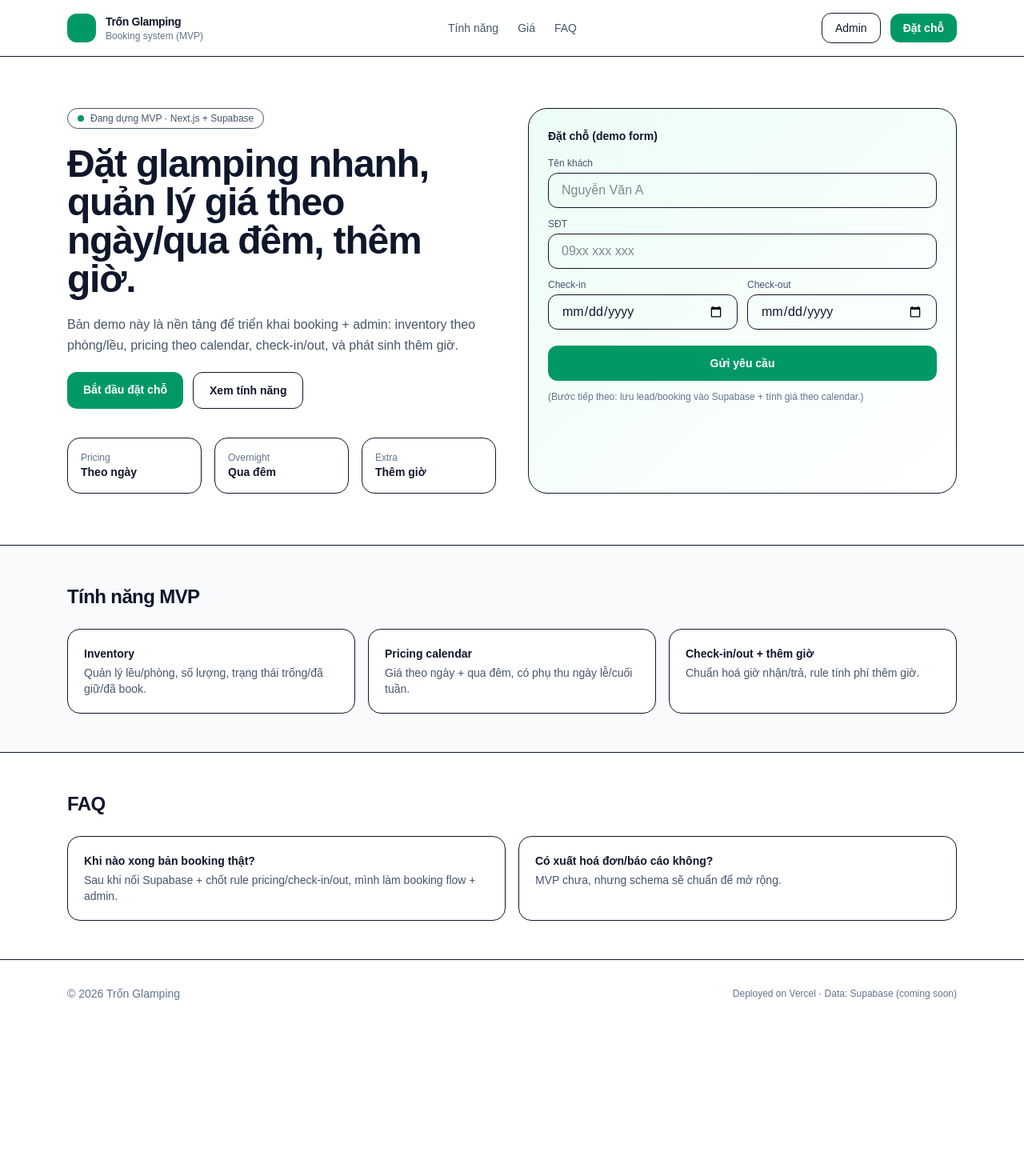
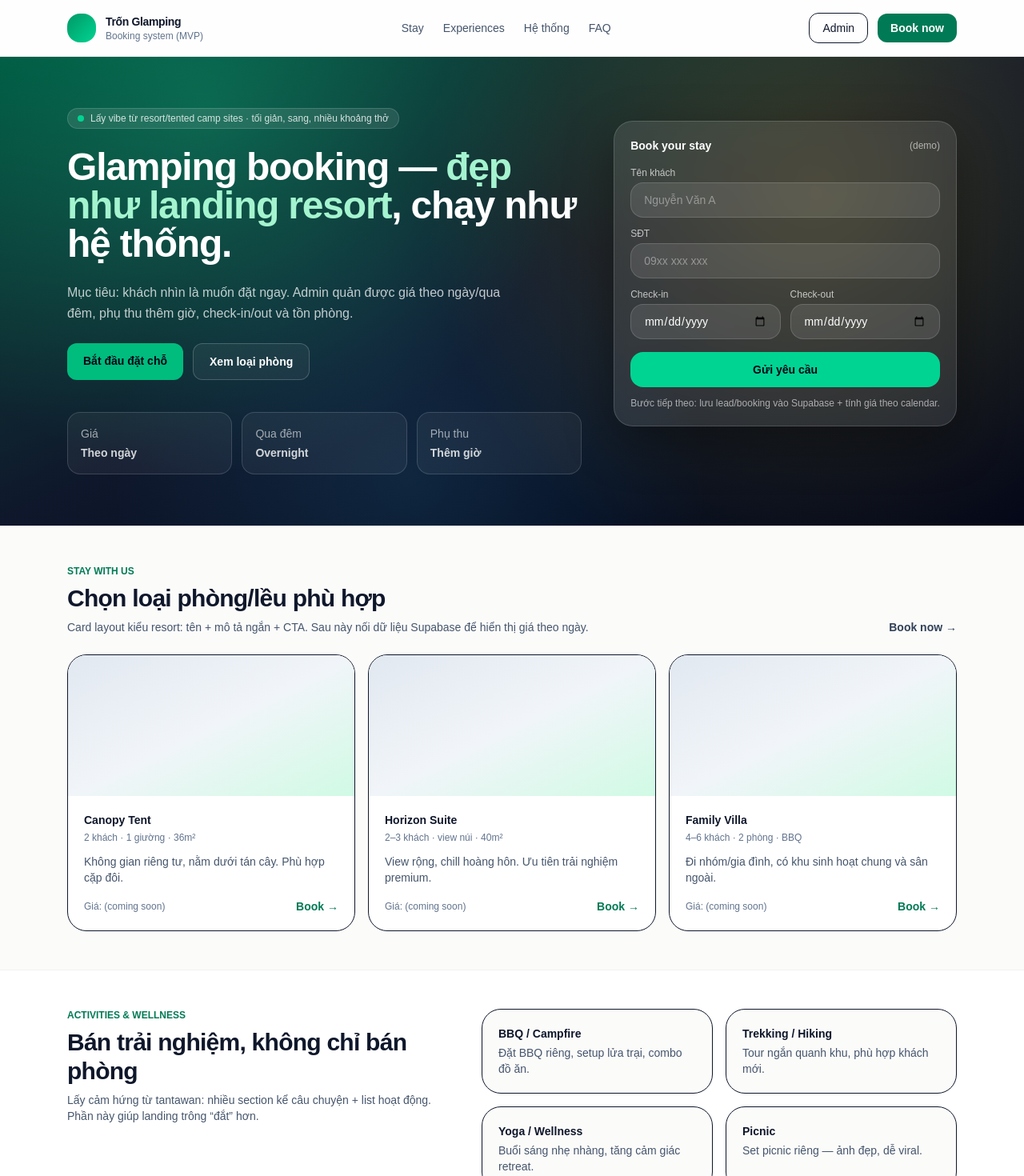
Before and after one commit to duongdo-openclaw/tron-glamping, a Next.js app: page / in a window 1280 px wide. Shown: the top 1470 px of the page at 80% size. Before the commit the page ends 1284 px from the top, so only its background shows below. Built offline with nearby package versions, Linux system fonts and the light colour scheme.

Commit message:
Improve landing UI inspired by resort/tented camp sites

```diff
--- a/src/app/page.tsx
+++ b/src/app/page.tsx
@@ -1,137 +1,302 @@
+const features = [
+  {
+    title: "Pricing theo calendar",
+    desc: "Giá theo ngày/qua đêm, cuối tuần/ngày lễ, phụ thu thêm giờ rõ ràng.",
+  },
+  {
+    title: "Inventory theo khu/lều",
+    desc: "Quản lý số lượng, trạng thái trống/giữ chỗ/đã book theo từng loại phòng.",
+  },
+  {
+    title: "Check-in/out chuẩn hóa",
+    desc: "Rule giờ nhận/trả, tính phí thêm giờ tự động theo cấu hình.",
+  },
+];
+
+const stays = [
+  {
+    title: "Canopy Tent",
+    meta: "2 khách · 1 giường · 36m²",
+    desc: "Không gian riêng tư, nằm dưới tán cây. Phù hợp cặp đôi.",
+  },
+  {
+    title: "Horizon Suite",
+    meta: "2–3 khách · view núi · 40m²",
+    desc: "View rộng, chill hoàng hôn. Ưu tiên trải nghiệm premium.",
+  },
+  {
+    title: "Family Villa",
+    meta: "4–6 khách · 2 phòng · BBQ",
+    desc: "Đi nhóm/gia đình, có khu sinh hoạt chung và sân ngoài.",
+  },
+];
+
 export default function Home() {
   return (
-    <div className="min-h-screen bg-white text-slate-900">
-      <header className="sticky top-0 z-10 border-b bg-white/80 backdrop-blur">
+    <div className="min-h-screen bg-[#fbfbfa] text-slate-900">
+      {/* Top bar */}
+      <header className="sticky top-0 z-20 border-b border-black/5 bg-white/70 backdrop-blur">
         <div className="mx-auto flex max-w-6xl items-center justify-between px-5 py-4">
           <div className="flex items-center gap-3">
-            <div className="h-9 w-9 rounded-xl bg-emerald-600" />
+            <div className="h-9 w-9 rounded-2xl bg-gradient-to-br from-emerald-600 to-emerald-400" />
             <div className="leading-tight">
               <div className="text-sm font-semibold tracking-tight">Trốn Glamping</div>
               <div className="text-xs text-slate-500">Booking system (MVP)</div>
             </div>
           </div>
+
           <nav className="hidden items-center gap-6 text-sm text-slate-600 md:flex">
-            <a className="hover:text-slate-900" href="#features">Tính năng</a>
-            <a className="hover:text-slate-900" href="#pricing">Giá</a>
-            <a className="hover:text-slate-900" href="#faq">FAQ</a>
+            <a className="hover:text-slate-900" href="#stay">
+              Stay
+            </a>
+            <a className="hover:text-slate-900" href="#experiences">
+              Experiences
+            </a>
+            <a className="hover:text-slate-900" href="#features">
+              Hệ thống
+            </a>
+            <a className="hover:text-slate-900" href="#faq">
+              FAQ
+            </a>
           </nav>
+
           <div className="flex items-center gap-3">
             <a className="rounded-xl border px-4 py-2 text-sm font-medium hover:bg-slate-50" href="#admin">
               Admin
             </a>
             <a
-              className="rounded-xl bg-emerald-600 px-4 py-2 text-sm font-semibold text-white hover:bg-emerald-700"
+              className="rounded-xl bg-emerald-700 px-4 py-2 text-sm font-semibold text-white hover:bg-emerald-800"
               href="#book"
             >
-              Đặt chỗ
+              Book now
             </a>
           </div>
         </div>
       </header>
 
       <main>
-        <section className="mx-auto grid max-w-6xl gap-10 px-5 py-12 md:grid-cols-2 md:py-16">
-          <div className="space-y-5">
-            <div className="inline-flex items-center gap-2 rounded-full border px-3 py-1 text-xs text-slate-600">
-              <span className="h-2 w-2 rounded-full bg-emerald-600" />
-              Đang dựng MVP · Next.js + Supabase
+        {/* HERO — inspired by luxury camp sites: big visual + short copy + booking box */}
+        <section className="relative overflow-hidden">
+          <div className="absolute inset-0">
+            <div className="h-full w-full bg-gradient-to-br from-emerald-900 via-slate-900 to-slate-950" />
+            <div className="absolute inset-0 bg-[radial-gradient(circle_at_20%_10%,rgba(16,185,129,.35),transparent_40%),radial-gradient(circle_at_80%_30%,rgba(250,204,21,.18),transparent_45%),radial-gradient(circle_at_40%_90%,rgba(56,189,248,.12),transparent_40%)]" />
+          </div>
+
+          <div className="relative mx-auto grid max-w-6xl gap-10 px-5 py-12 md:grid-cols-[1.2fr_.8fr] md:py-16">
+            <div className="space-y-6 text-white">
+              <div className="inline-flex items-center gap-2 rounded-full border border-white/15 bg-white/10 px-3 py-1 text-xs text-white/80">
+                <span className="h-2 w-2 rounded-full bg-emerald-400" />
+                Lấy vibe từ resort/tented camp sites · tối giản, sang, nhiều khoảng thở
               </div>
               <h1 className="text-4xl font-semibold tracking-tight md:text-5xl">
-              Đặt glamping nhanh, quản lý giá theo ngày/qua đêm, thêm giờ.
+                Glamping booking —
+                <span className="text-emerald-200"> đẹp như landing resort</span>, chạy như hệ thống.
               </h1>
-            <p className="text-base leading-relaxed text-slate-600">
-              Bản demo này là nền tảng để triển khai booking + admin: inventory theo phòng/lều, pricing theo calendar,
-              check-in/out, và phát sinh thêm giờ.
+              <p className="max-w-xl text-base leading-relaxed text-white/75">
+                Mục tiêu: khách nhìn là muốn đặt ngay. Admin quản được giá theo ngày/qua đêm, phụ thu thêm giờ,
+                check-in/out và tồn phòng.
               </p>
+
               <div className="flex flex-wrap gap-3">
                 <a
-                className="rounded-xl bg-emerald-600 px-5 py-3 text-sm font-semibold text-white hover:bg-emerald-700"
+                  className="rounded-xl bg-emerald-500 px-5 py-3 text-sm font-semibold text-slate-950 hover:bg-emerald-400"
                   href="#book"
                 >
                   Bắt đầu đặt chỗ
                 </a>
-              <a className="rounded-xl border px-5 py-3 text-sm font-semibold hover:bg-slate-50" href="#features">
-                Xem tính năng
+                <a
+                  className="rounded-xl border border-white/20 bg-white/5 px-5 py-3 text-sm font-semibold text-white hover:bg-white/10"
+                  href="#stay"
+                >
+                  Xem loại phòng
                 </a>
               </div>
-            <div className="grid grid-cols-3 gap-4 pt-4 text-sm">
-              <div className="rounded-2xl border p-4">
-                <div className="text-xs text-slate-500">Pricing</div>
-                <div className="font-semibold">Theo ngày</div>
+
+              <div className="grid grid-cols-3 gap-3 pt-4 text-xs text-white/80 sm:text-sm">
+                <div className="rounded-2xl border border-white/15 bg-white/5 p-4">
+                  <div className="text-white/60">Giá</div>
+                  <div className="mt-1 font-semibold">Theo ngày</div>
                 </div>
-              <div className="rounded-2xl border p-4">
-                <div className="text-xs text-slate-500">Overnight</div>
-                <div className="font-semibold">Qua đêm</div>
+                <div className="rounded-2xl border border-white/15 bg-white/5 p-4">
+                  <div className="text-white/60">Qua đêm</div>
+                  <div className="mt-1 font-semibold">Overnight</div>
                 </div>
-              <div className="rounded-2xl border p-4">
-                <div className="text-xs text-slate-500">Extra</div>
-                <div className="font-semibold">Thêm giờ</div>
+                <div className="rounded-2xl border border-white/15 bg-white/5 p-4">
+                  <div className="text-white/60">Phụ thu</div>
+                  <div className="mt-1 font-semibold">Thêm giờ</div>
                 </div>
               </div>
             </div>
 
-          <div className="rounded-3xl border bg-gradient-to-br from-emerald-50 to-white p-6">
-            <div id="book" className="space-y-4">
-              <div className="text-sm font-semibold">Đặt chỗ (demo form)</div>
-              <div className="grid gap-3">
+            {/* Booking box */}
+            <div className="md:pt-4">
+              <div className="rounded-3xl border border-white/15 bg-white/10 p-5 text-white shadow-[0_20px_60px_rgba(0,0,0,.35)] backdrop-blur">
+                <div className="flex items-center justify-between">
+                  <div className="text-sm font-semibold">Book your stay</div>
+                  <div className="text-xs text-white/60">(demo)</div>
+                </div>
+
+                <div id="book" className="mt-4 grid gap-3">
                   <label className="grid gap-1">
-                  <span className="text-xs text-slate-600">Tên khách</span>
-                  <input className="h-11 rounded-xl border px-4" placeholder="Nguyễn Văn A" />
+                    <span className="text-xs text-white/70">Tên khách</span>
+                    <input
+                      className="h-11 rounded-2xl border border-white/15 bg-white/10 px-4 text-sm text-white placeholder:text-white/40 outline-none focus:border-emerald-300/60"
+                      placeholder="Nguyễn Văn A"
+                    />
+                  </label>
+
+                  <label className="grid gap-1">
+                    <span className="text-xs text-white/70">SĐT</span>
+                    <input
+                      className="h-11 rounded-2xl border border-white/15 bg-white/10 px-4 text-sm text-white placeholder:text-white/40 outline-none focus:border-emerald-300/60"
+                      placeholder="09xx xxx xxx"
+                    />
+                  </label>
+
+                  <div className="grid grid-cols-2 gap-3">
+                    <label className="grid gap-1">
+                      <span className="text-xs text-white/70">Check-in</span>
+                      <input
+                        className="h-11 rounded-2xl border border-white/15 bg-white/10 px-4 text-sm text-white outline-none focus:border-emerald-300/60"
+                        type="date"
+                      />
                     </label>
                     <label className="grid gap-1">
-                  <span className="text-xs text-slate-600">SĐT</span>
-                  <input className="h-11 rounded-xl border px-4" placeholder="09xx xxx xxx" />
-                </label>
-                <div className="grid grid-cols-2 gap-3">
-                  <label className="grid gap-1">
-                    <span className="text-xs text-slate-600">Check-in</span>
-                    <input className="h-11 rounded-xl border px-4" type="date" />
-                  </label>
-                  <label className="grid gap-1">
-                    <span className="text-xs text-slate-600">Check-out</span>
-                    <input className="h-11 rounded-xl border px-4" type="date" />
+                      <span className="text-xs text-white/70">Check-out</span>
+                      <input
+                        className="h-11 rounded-2xl border border-white/15 bg-white/10 px-4 text-sm text-white outline-none focus:border-emerald-300/60"
+                        type="date"
+                      />
                     </label>
                   </div>
-                <button className="mt-2 h-11 rounded-xl bg-emerald-600 text-sm font-semibold text-white hover:bg-emerald-700">
+
+                  <button className="mt-1 h-11 rounded-2xl bg-emerald-400 text-sm font-semibold text-slate-950 hover:bg-emerald-300">
                     Gửi yêu cầu
                   </button>
-                <div className="text-xs text-slate-500">
-                  (Bước tiếp theo: lưu lead/booking vào Supabase + tính giá theo calendar.)
+
+                  <div className="text-xs text-white/60">
+                    Bước tiếp theo: lưu lead/booking vào Supabase + tính giá theo calendar.
+                  </div>
                 </div>
               </div>
             </div>
           </div>
         </section>
 
-        <section id="features" className="border-t bg-slate-50">
+        {/* STAY */}
+        <section id="stay" className="border-t border-black/5">
           <div className="mx-auto max-w-6xl px-5 py-12">
-            <h2 className="text-2xl font-semibold tracking-tight">Tính năng MVP</h2>
+            <div className="flex items-end justify-between gap-6">
+              <div>
+                <div className="text-xs font-semibold text-emerald-700">STAY WITH US</div>
+                <h2 className="mt-2 text-2xl font-semibold tracking-tight md:text-3xl">
+                  Chọn loại phòng/lều phù hợp
+                </h2>
+                <p className="mt-2 max-w-2xl text-sm text-slate-600">
+                  Card layout kiểu resort: tên + mô tả ngắn + CTA. Sau này nối dữ liệu Supabase để hiển thị giá theo
+                  ngày.
+                </p>
+              </div>
+              <a className="hidden text-sm font-semibold text-slate-700 hover:text-slate-900 md:block" href="#book">
+                Book now →
+              </a>
+            </div>
+
             <div className="mt-6 grid gap-4 md:grid-cols-3">
+              {stays.map((x) => (
+                <div key={x.title} className="group overflow-hidden rounded-3xl border bg-white">
+                  <div className="relative h-44 bg-gradient-to-br from-slate-200 via-slate-100 to-emerald-100">
+                    <div className="absolute inset-0 opacity-0 transition-opacity duration-300 group-hover:opacity-100">
+                      <div className="h-full w-full bg-[radial-gradient(circle_at_30%_20%,rgba(16,185,129,.25),transparent_45%),radial-gradient(circle_at_70%_70%,rgba(15,23,42,.15),transparent_50%)]" />
+                    </div>
+                  </div>
+                  <div className="p-5">
+                    <div className="text-sm font-semibold">{x.title}</div>
+                    <div className="mt-1 text-xs text-slate-500">{x.meta}</div>
+                    <div className="mt-3 text-sm text-slate-600">{x.desc}</div>
+                    <div className="mt-4 flex items-center justify-between">
+                      <span className="text-xs text-slate-500">Giá: (coming soon)</span>
+                      <a className="text-sm font-semibold text-emerald-700 hover:text-emerald-800" href="#book">
+                        Book →
+                      </a>
+                    </div>
+                  </div>
+                </div>
+              ))}
+            </div>
+          </div>
+        </section>
+
+        {/* EXPERIENCES */}
+        <section id="experiences" className="border-t border-black/5 bg-white">
+          <div className="mx-auto max-w-6xl px-5 py-12">
+            <div className="grid gap-8 md:grid-cols-[.9fr_1.1fr]">
+              <div>
+                <div className="text-xs font-semibold text-emerald-700">ACTIVITIES & WELLNESS</div>
+                <h2 className="mt-2 text-2xl font-semibold tracking-tight md:text-3xl">
+                  Bán trải nghiệm, không chỉ bán phòng
+                </h2>
+                <p className="mt-2 text-sm text-slate-600">
+                  Lấy cảm hứng từ tantawan: nhiều section kể câu chuyện + list hoạt động. Phần này giúp landing trông
+                  “đắt” hơn.
+                </p>
+              </div>
+
+              <div className="grid gap-4 md:grid-cols-2">
                 {[
-                { t: "Inventory", d: "Quản lý lều/phòng, số lượng, trạng thái trống/đã giữ/đã book." },
-                { t: "Pricing calendar", d: "Giá theo ngày + qua đêm, có phụ thu ngày lễ/cuối tuần." },
-                { t: "Check-in/out + thêm giờ", d: "Chuẩn hoá giờ nhận/trả, rule tính phí thêm giờ." },
+                  { t: "BBQ / Campfire", d: "Đặt BBQ riêng, setup lửa trại, combo đồ ăn." },
+                  { t: "Trekking / Hiking", d: "Tour ngắn quanh khu, phù hợp khách mới." },
+                  { t: "Yoga / Wellness", d: "Buổi sáng nhẹ nhàng, tăng cảm giác retreat." },
+                  { t: "Picnic", d: "Set picnic riêng — ảnh đẹp, dễ viral." },
                 ].map((x) => (
-                <div key={x.t} className="rounded-2xl border bg-white p-5">
+                  <div key={x.t} className="rounded-3xl border bg-[#fbfbfa] p-5">
                     <div className="text-sm font-semibold">{x.t}</div>
                     <div className="mt-1 text-sm text-slate-600">{x.d}</div>
                   </div>
                 ))}
               </div>
             </div>
+          </div>
         </section>
 
-        <section id="faq" className="border-t">
+        {/* SYSTEM FEATURES */}
+        <section id="features" className="border-t border-black/5 bg-slate-50">
           <div className="mx-auto max-w-6xl px-5 py-12">
-            <h2 className="text-2xl font-semibold tracking-tight">FAQ</h2>
+            <div className="flex items-end justify-between gap-6">
+              <div>
+                <div className="text-xs font-semibold text-emerald-700">SYSTEM</div>
+                <h2 className="mt-2 text-2xl font-semibold tracking-tight md:text-3xl">Tính năng hệ thống booking</h2>
+                <p className="mt-2 max-w-2xl text-sm text-slate-600">
+                  Đây là phần “bằng chứng” cho admin: pricing calendar, inventory, check-in/out & thêm giờ.
+                </p>
+              </div>
+            </div>
+
+            <div className="mt-6 grid gap-4 md:grid-cols-3">
+              {features.map((x) => (
+                <div key={x.title} className="rounded-3xl border bg-white p-5">
+                  <div className="text-sm font-semibold">{x.title}</div>
+                  <div className="mt-1 text-sm text-slate-600">{x.desc}</div>
+                </div>
+              ))}
+            </div>
+          </div>
+        </section>
+
+        {/* FAQ */}
+        <section id="faq" className="border-t border-black/5">
+          <div className="mx-auto max-w-6xl px-5 py-12">
+            <div className="text-xs font-semibold text-emerald-700">FAQ</div>
+            <h2 className="mt-2 text-2xl font-semibold tracking-tight md:text-3xl">Câu hỏi nhanh</h2>
+
             <div className="mt-6 grid gap-4 md:grid-cols-2">
-              <div className="rounded-2xl border p-5">
+              <div className="rounded-3xl border bg-white p-5">
                 <div className="text-sm font-semibold">Khi nào xong bản booking thật?</div>
                 <div className="mt-1 text-sm text-slate-600">
                   Sau khi nối Supabase + chốt rule pricing/check-in/out, mình làm booking flow + admin.
                 </div>
               </div>
-              <div className="rounded-2xl border p-5">
+              <div className="rounded-3xl border bg-white p-5">
                 <div className="text-sm font-semibold">Có xuất hoá đơn/báo cáo không?</div>
                 <div className="mt-1 text-sm text-slate-600">MVP chưa, nhưng schema sẽ chuẩn để mở rộng.</div>
               </div>
@@ -140,7 +305,7 @@ export default function Home() {
         </section>
       </main>
 
-      <footer className="border-t">
+      <footer className="border-t border-black/5 bg-white">
         <div className="mx-auto flex max-w-6xl flex-col gap-2 px-5 py-8 text-sm text-slate-500 md:flex-row md:items-center md:justify-between">
           <div>© {new Date().getFullYear()} Trốn Glamping</div>
           <div className="text-xs">Deployed on Vercel · Data: Supabase (coming soon)</div>
```
Lines whose indentation alone changed are shown as unchanged.
